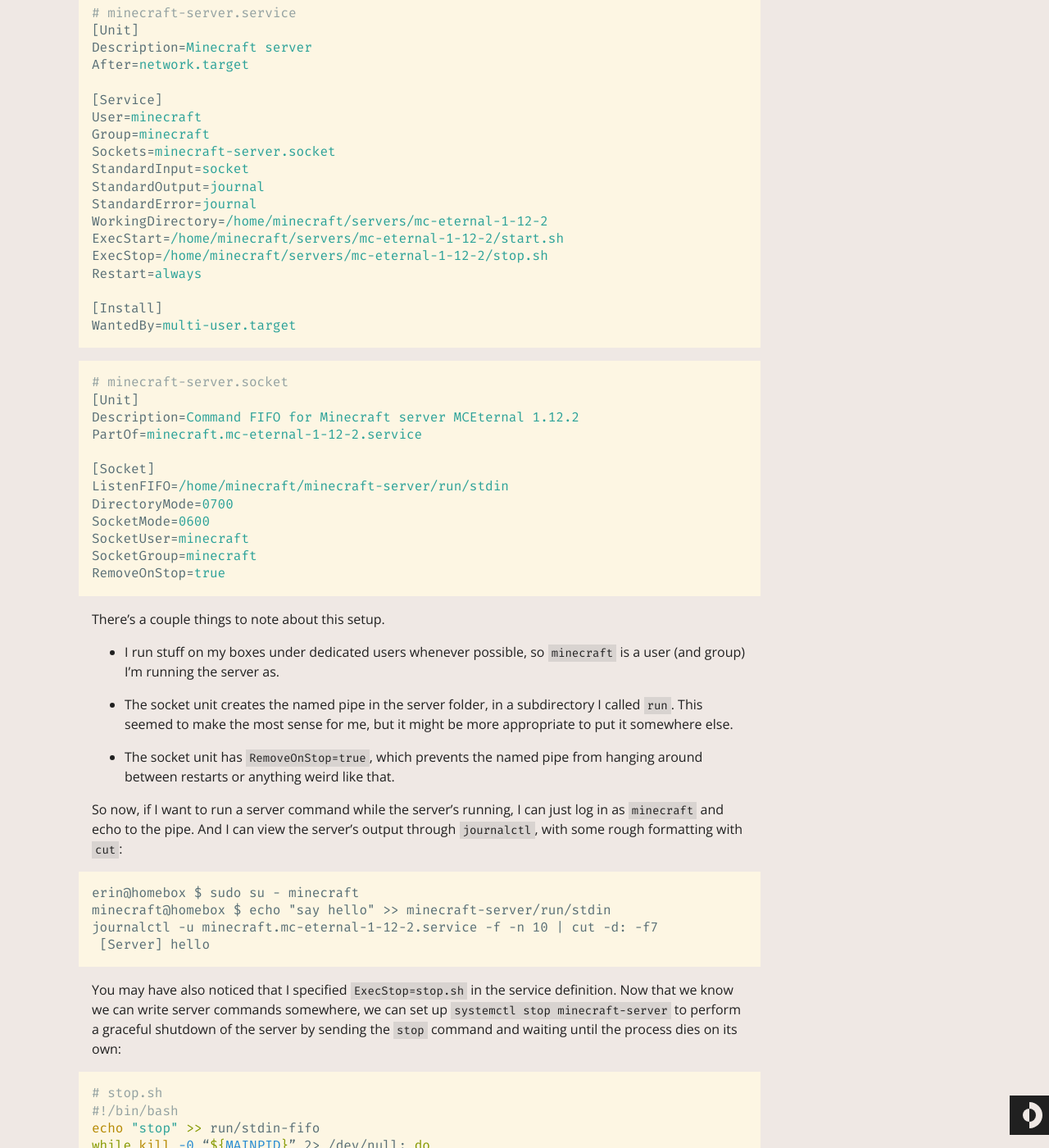
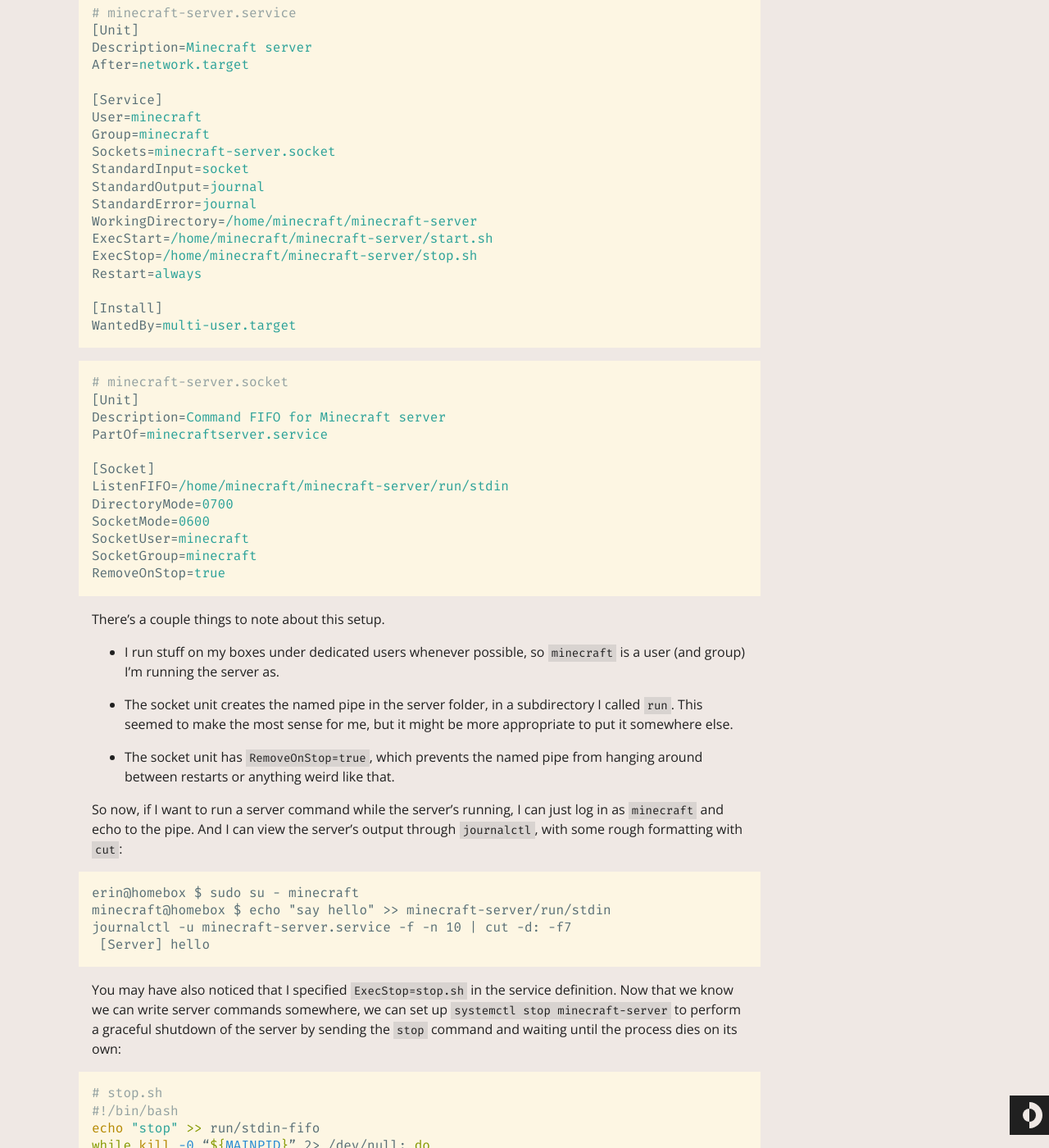
Before and after one commit to eritbh/eritbh.github.io, a Jekyll site: the page built from _posts/2020-12-17-minecraft-shenanigans.md, in a window 1280 px wide and 1400 px high, scrolled down 1331 px. Shown: the whole window at 82% size. Built offline with Jekyll 4.4.1, drawn with Linux system fonts in a browser that asks for light colours; some of the changed text lies outside the part shown.

Commit message:
revise mc thing paths for consistency

````diff
--- a/_posts/2020-12-17-minecraft-shenanigans.md
+++ b/_posts/2020-12-17-minecraft-shenanigans.md
@@ -32,9 +33,9 @@
 StandardInput=socket
 StandardOutput=journal
 StandardError=journal
-WorkingDirectory=/home/minecraft/servers/mc-eternal-1-12-2
-ExecStart=/home/minecraft/servers/mc-eternal-1-12-2/start.sh
-ExecStop=/home/minecraft/servers/mc-eternal-1-12-2/stop.sh
+WorkingDirectory=/home/minecraft/minecraft-server
+ExecStart=/home/minecraft/minecraft-server/start.sh
+ExecStop=/home/minecraft/minecraft-server/stop.sh
 Restart=always
 
 [Install]
@@ -44,8 +45,8 @@
 ```ini
 # minecraft-server.socket
 [Unit]
-Description=Command FIFO for Minecraft server MCEternal 1.12.2
-PartOf=minecraft.mc-eternal-1-12-2.service
+Description=Command FIFO for Minecraft server
+PartOf=minecraftserver.service
 
 [Socket]
 ListenFIFO=/home/minecraft/minecraft-server/run/stdin
@@ -69,7 +70,7 @@
 ```
 erin@homebox $ sudo su - minecraft
 minecraft@homebox $ echo "say hello" >> minecraft-server/run/stdin
-journalctl -u minecraft.mc-eternal-1-12-2.service -f -n 10 | cut -d: -f7
+journalctl -u minecraft-server.service -f -n 10 | cut -d: -f7
  [Server] hello
 ```
 
````
Also changed, not shown: other parts of _posts/2020-12-17-minecraft-shenanigans.md (+1 -0 lines).
